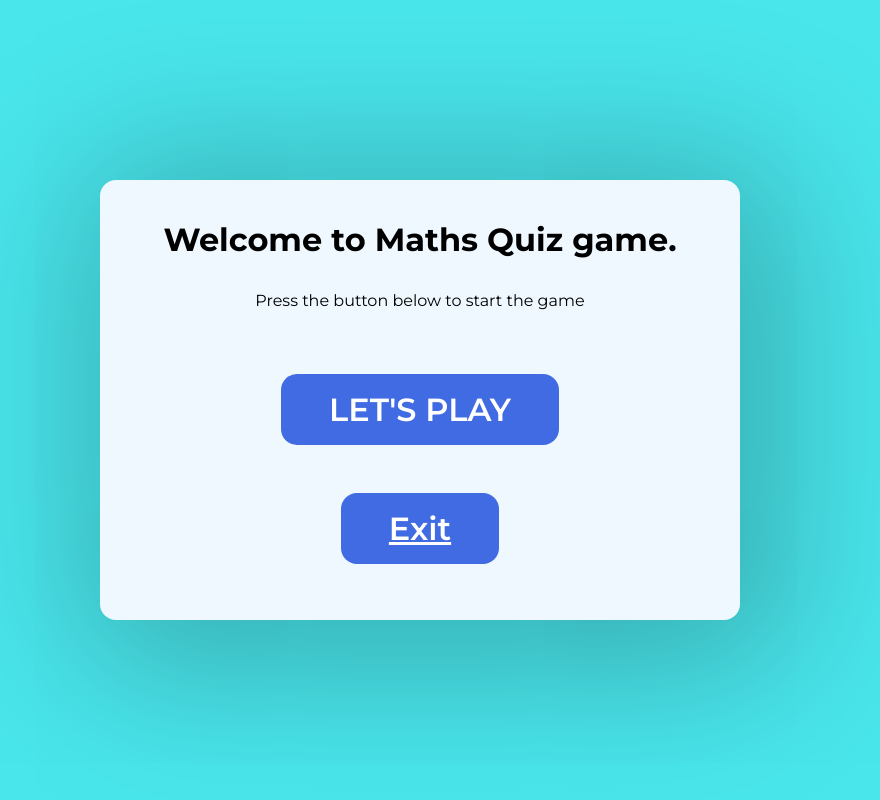
After one commit to AakashRanjansh/Encephalon_with_Server, a Flask app: page /quiz in a window 1280 px wide. The commit adds this page. Shown: the whole page, without its empty margins (220-1100 px from the left). Run offline with Flask 3, Linux system fonts and the light colour scheme.

Commit message:
Quiz added

```diff
--- a/app.py
+++ b/app.py
@@ -55,3 +55,8 @@ def script2():
     output = f'After Calculation: {eval(input_text)}'
     print(output)
     return jsonify({'output': output})
+
+
+@app.route('/quiz')
+def quiz():
+    return render_template('quiz.html')
--- /dev/null
+++ b/static/scriptquiz.js
@@ -0,0 +1,193 @@
+let n1;
+let n2;
+let opSelector;
+let ansOpt;
+let answer;
+let qNo = document.getElementById("Qno");
+let score = document.getElementById("score");
+let question = document.getElementById("question");
+let buttons = document.getElementsByTagName("button");
+let start = document.getElementById("start-btn");
+let fScore = document.getElementById("final-score");
+let startBox = document.getElementById("start-game");
+let gameBox = document.getElementById("in-game");
+let endBox = document.getElementById("end-game");
+let progress = document.getElementById("progress");
+let message = document.getElementById("message");
+let operator = ['+', '-', '*', '/'];
+let t;
+
+function restart() {
+    score.innerHTML = "0";
+    qNo.innerHTML = "0";
+    nextQuestion();
+
+    gameBox.style.display = "block"
+    startBox.style.display = "none";
+    endBox.style.display = "none";
+    timer.style.display = "block";
+}
+
+function whenFinished() {
+    console.log("Finished.")
+    gameBox.style.display = "none"
+    startBox.style.display = "none";
+    endBox.style.display = "flex";
+    lastmessage();
+}
+
+function nextQuestion() {
+
+    progress.style.width = "100%";
+    timed();
+    // timed();
+    fScore.innerHTML = score.innerHTML;
+    if (qNo.innerText == "10") {
+        whenFinished();
+    }
+    n1 = Math.floor(Math.random() * 100);
+    n2 = Math.floor(Math.random() * 100);
+    opSelector = operator[Math.floor(Math.random() * 4)];
+
+    if (opSelector == "/") {
+        for (let i = 0; i < 200; i++) {
+            if (n1 % n2 == 0 && n1 != 0 && n2 != 0 && n2 != 1 && n1 != n2) {
+                break;
+            }
+            n1 = Math.floor(Math.random() * 100);
+            n2 = Math.floor(Math.random() * 100);
+        }
+    }
+
+    if (opSelector == "*") {
+        for (let i = 0; i < 100; i++) {
+            if (n1 * n2 <= 1000) {
+                break;
+            }
+            n1 = Math.floor(Math.random() * 50);
+            n2 = Math.floor(Math.random() * 50);
+        }
+    }
+    question.innerHTML = n1 + opSelector + n2;
+    answer = eval(question.innerHTML);
+    question.innerHTML = question.innerHTML + " = ?";
+
+    // console.log("answer: " + answer);
+    getOptions();
+    getQNo();
+
+}
+
+function getOptions() {
+
+    for (let i = 0; i < 4; i++ && i != ansOpt) {
+        if (answer > 100) {
+            buttons[i].innerHTML = answer + Math.floor(Math.random() * answer * 0.4);
+        } else if (answer > 30 && answer < 100) {
+            buttons[i].innerHTML = answer + Math.floor(Math.random() * answer * 0.6);
+        } else {
+            buttons[i].innerHTML = Math.floor(Math.random() * 100);
+        }
+
+        if (answer < 0) {
+            buttons[i].innerHTML = "-" + buttons[i].innerHTML;
+        }
+    }
+    ansOpt = Math.floor(Math.random() * 4);
+    buttons[ansOpt].innerHTML = answer;
+}
+
+function getQNo() {
+    qNo.innerHTML = parseInt(qNo.innerHTML) + 1;
+    // console.log("Q no: " + qNo.innerHTML);
+}
+
+function getScore() {
+    score.innerHTML = parseInt(score.innerHTML) + parseInt(progress.style.width);
+    // console.log(score.innerHTML);
+}
+
+function doWhenCorrect(i) {
+    buttons[i].style.color = "#fff";
+    buttons[i].style.backgroundColor = "green";
+    getScore();
+}
+
+function doWhenIncorrect(i) {
+    buttons[i].style.color = "#fff";
+    buttons[i].style.backgroundColor = "#fb3640";
+    // console.log("wrong");
+}
+
+function outro(i) {
+    setTimeout(() => {
+        nextQuestion();
+        buttons[i].style.color = "#000";
+        buttons[i].style.backgroundColor = "rgba(0, 0, 0, 0.1)";
+    }, 500);
+}
+
+function lastmessage() {
+    clearInterval(t);
+    if (fScore.innerText >= 800) {
+        let emoji = "&#128525";
+        message.innerHTML = "WOW !! UNBELIEVABLE !!" + emoji;
+    } else if (fScore.innerText >= 500) {
+        let emoji = "&#128531";
+        message.innerHTML = "TOO CLOSE !!" + emoji;
+    } else if (fScore.innerText >= 100) {
+        let emoji = "&#128549";
+        message.innerHTML = "Better luck next time " + emoji;
+    } else {
+        let emoji = "&#128577";
+        message.innerHTML = "Bad Luck " + emoji;
+    }
+}
+
+function timed() {
+    t = setInterval(() => {
+        progress.style.width = (parseInt(progress.style.width) - 1) + "%";
+        console.log("called");
+        if (parseInt(progress.style.width) == 0) {
+            clearInterval(t);
+            nextQuestion();
+        }
+    }, 100)
+}
+
+buttons[0].addEventListener('click', () => {
+    if (buttons[0].innerText == answer) {
+        doWhenCorrect(0);
+    } else {
+        doWhenIncorrect(0);
+    }
+    clearInterval(t);
+    outro(0);
+});
+buttons[1].addEventListener('click', () => {
+    if (buttons[1].innerText == answer) {
+        doWhenCorrect(1);
+    } else {
+        doWhenIncorrect(1);
+    }
+    clearInterval(t);
+    outro(1);
+});
+buttons[2].addEventListener('click', () => {
+    if (buttons[2].innerText == answer) {
+        doWhenCorrect(2);
+    } else {
+        doWhenIncorrect(2);;
+    }
+    clearInterval(t);
+    outro(2);
+});
+buttons[3].addEventListener('click', () => {
+    if (buttons[3].innerText == answer) {
+        doWhenCorrect(3);
+    } else {
+        doWhenIncorrect(3);
+    }
+    clearInterval(t);
+    outro(3);
+});
--- /dev/null
+++ b/static/styles/stylequiz.css
@@ -0,0 +1,115 @@
+@import url('https://fonts.googleapis.com/css2?family=Montserrat:wght@400;500;600;700;800&display=swap');
+* {
+    margin: 0;
+    padding: 0;
+    font-family: 'Montserrat', sans-serif;
+    box-sizing: border-box;
+    border: none;
+    outline: none;
+}
+
+body {
+    background-color: rgb(73, 230, 236);
+    width: 100%;
+    height: 100vh;
+    display: flex;
+    justify-content: center;
+    align-items: center;
+}
+
+.container {
+    background-color: aliceblue;
+    transition: 1s ease;
+    width: 80%;
+    max-width: 40rem;
+    border-radius: 1rem;
+    overflow: hidden;
+    box-shadow: 1rem 1rem 10rem 2rem rgb(0 0 0 / 0.25);
+    padding: 2.5rem;
+}
+
+.question-card {
+    background-color: aquamarine;
+    border-radius: 1rem;
+    margin: 2rem auto;
+    padding: 2rem 0;
+    text-align: center;
+}
+
+.answer-card {
+    padding: 2rem 0 0;
+    display: flex;
+    flex-direction: column;
+}
+
+button {
+    transition: 0.3s;
+    cursor: pointer;
+    font-size: 1.5rem;
+    border-radius: 1rem;
+    text-align: center;
+    background-color: rgba(0, 0, 0, 0.1);
+    margin: 0.5rem 0;
+    padding: 1rem 0;
+}
+
+button:hover {
+    background-color: rgba(0, 0, 0, 0.25);
+}
+
+.game-data {
+    margin: 1rem auto;
+    display: flex;
+    flex-direction: row;
+    justify-content: space-between;
+    align-items: center;
+}
+
+#start-game,
+#end-game {
+    text-align: center;
+    display: flex;
+    flex-direction: column;
+    column-gap: 2rem;
+}
+
+#start-btn,
+#restart-btn {
+    cursor: pointer;
+    border-radius: 1rem;
+    margin: 2rem auto 1rem;
+    padding: 1rem 3rem;
+    font-size: 2rem;
+    font-weight: 600;
+    color: rgb(255, 255, 255);
+    background-color: rgb(64, 107, 226);
+}
+
+#in-game,
+#end-game {
+    display: none;
+}
+
+#start-game>p {
+    margin: 2rem auto;
+}
+
+#timer {
+    display: none;
+    text-align: left;
+    height: 0.5rem;
+    width: 100%;
+    background-color: rgb(250, 250, 250);
+    overflow: hidden;
+    border-radius: 1rem;
+}
+
+#progress {
+    transition: ease;
+    height: 100%;
+    background-color: rgba(255, 0, 0, 0.5);
+}
+
+#message {
+    font-size: 1.5rem;
+}
--- /dev/null
+++ b/templates/quiz.html
@@ -0,0 +1,56 @@
+<!DOCTYPE html>
+<html lang="en">
+
+<head>
+    <meta charset="UTF-8">
+    <meta http-equiv="X-UA-Compatible" content="IE=edge">
+    <meta name="viewport" content="width=device-width, initial-scale=1.0">
+    <link rel="stylesheet" href="{{ url_for('static',filename='styles/stylequiz.css') }}">
+    <script src="{{ url_for('static',filename='scriptquiz.js') }}" defer></script>
+    <title>Maths Game</title>
+</head>
+
+<body>
+    <div class="container">
+        <div id="start-game">
+            <h1>Welcome to Maths Quiz game.</h1>
+            <p>Press the button below to start the game</p>
+            <a id="start-btn" onclick="restart()">LET'S PLAY</a>
+            <a id="start-btn" href="/">Exit</a>
+        </div>
+        <div id="in-game">
+            <div class="top-section">
+                <h1>Maths Game</h1>
+                <div class="game-data">
+                    <p>Question :
+                        <span id="Qno">0</span>/10
+                    </p>
+                    <p>Score: <span id="score">0</span></p>
+                </div>
+                <div id="timer">
+                    <div id="progress"></div>
+                </div>
+            </div>
+            <div class="question-card">
+                <h1 id="question">This is question</h1>
+            </div>
+            <h3>Choose correct one: </h3>
+            <div class="answer-card">
+                <button>Option A</button>
+                <button>Option B</button>
+                <button>Option C</button>
+                <button>Option D</button>
+            </div>
+        </div>
+        <div id="end-game">
+            <h1>&#128515</h1>
+            <h1>Your total score was : <span id="final-score">0</span> / 1000</h1>
+            <p id="message"></p>
+            <a id="restart-btn" onclick="restart()">PLAY AGAIN</a>
+            <a id="restart-btn" href="/">Exit</a>
+        </div>
+    </div>
+<a class="button" href="index.html"></a>
+</body>
+
+</html>
```
Also changed, not shown: static/styles.css (line endings or trailing spaces).
